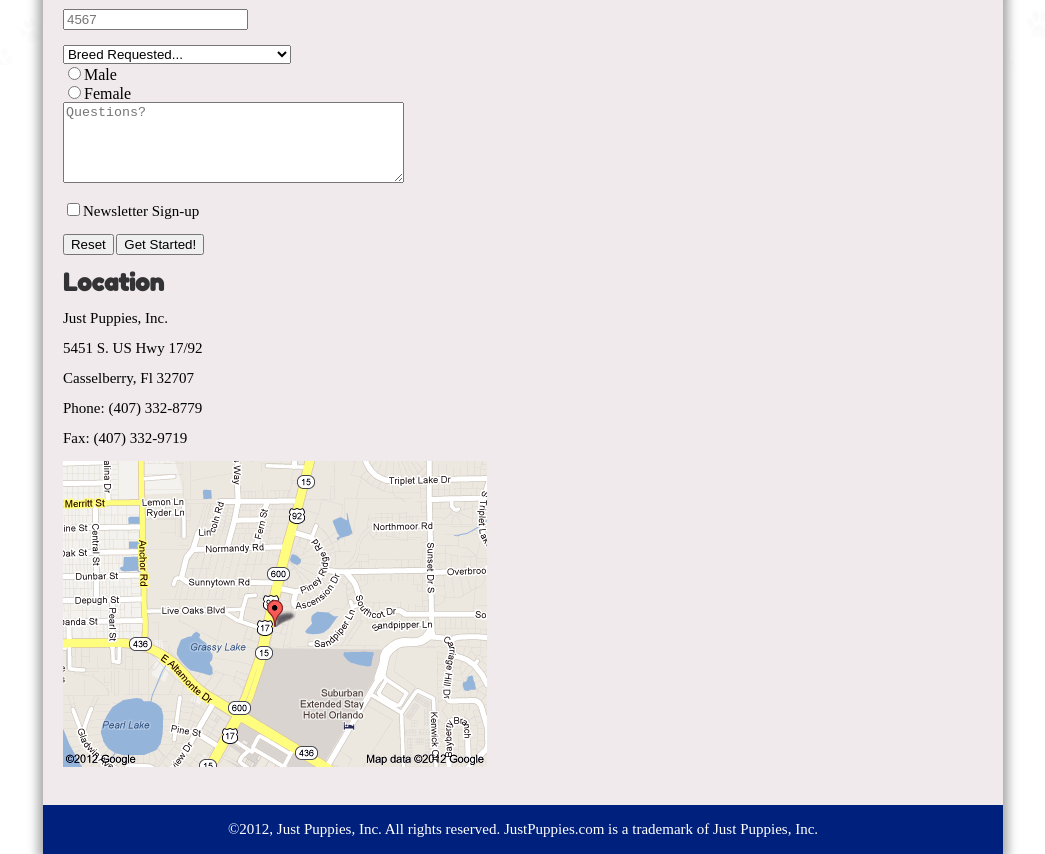
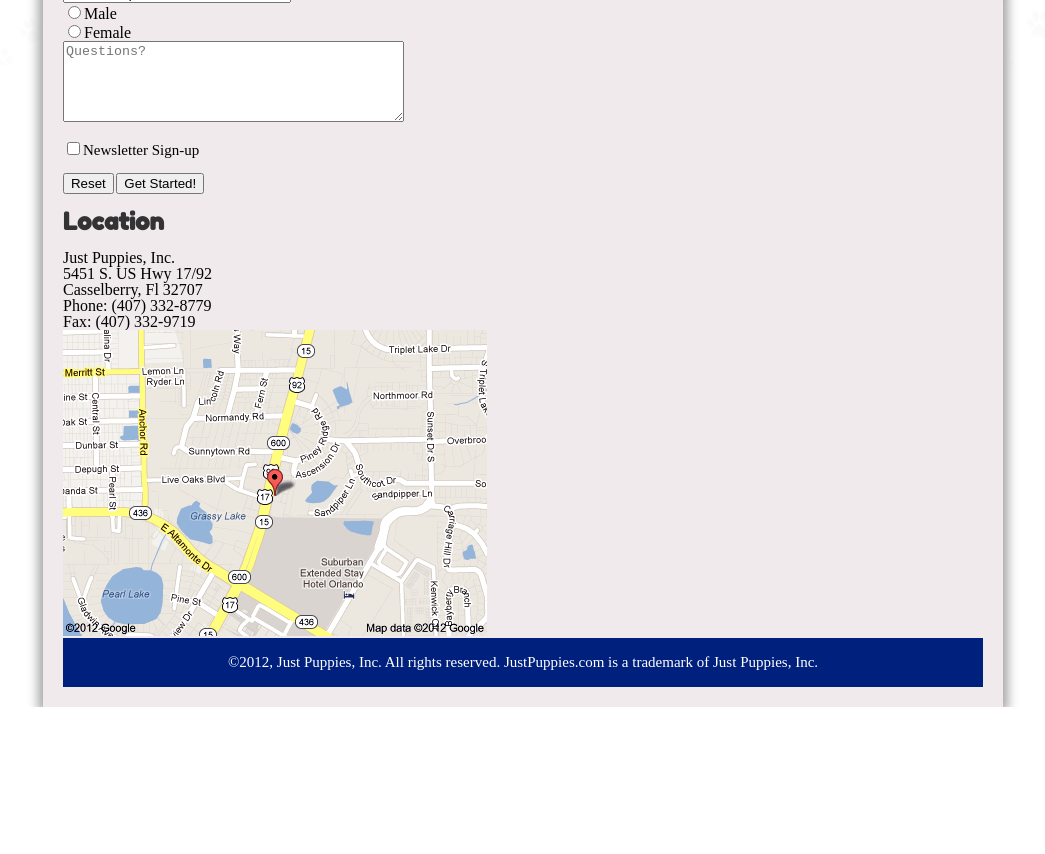
Before and after one commit to cplatt84/wsp, a plain HTML site: page main/about_us.html in a window 1280 px wide. Shown: the part 1048-1902 px from the top of the page, without its empty margins (117-1162 px from the left). After the commit the page ends 1755 px from the top, so only its background shows below. Drawn offline with Linux system fonts and the light colour scheme.

Commit message:
cleaned up code

```diff
--- a/main/about_us.html
+++ b/main/about_us.html
@@ -11,7 +11,7 @@
 			<div id="banner">
 
 				<div id="banner_img">
-					<p><img src="img/banner_pup.png" title="main logo" alt="Puppy Icon"/></p>
+					<img src="img/banner_pup.png" title="main logo" alt="Puppy Icon"/>
 				</div><!-- Closed Logo-->
 
 				<div id="logo">
@@ -39,7 +39,7 @@
 		<div id="main-content">
 			<div id="about_us">
 				<h1>About Us</h1>
-				<p><img src="img/inside.png" alt="Picture Inside Store"/></p>
+				<img src="img/inside.png" alt="Picture Inside Store"/>
 				<p>Just Puppies, Inc. (NASDAQ: JPUP) is the largest puppy retailer and solutions for the lifetime needs of puppies. We provide a broad range of competitively priced puppy food and puppy products; services including puppy training and pet adoptions. Our store is stocked with more than 10,000 products, all available at everyday low prices. In addition to providing great value, we have the broadest, deepest product range in the industry, including thousands of products exclusive to JustPuppies. And we're constantly on the prowl for innovative new products that can help our puppy parents give their puppies long, happy lives.</p>
 
 <p>Puppies and their pet parents grow smarter each year with help from our accredited pet training instructors. In addition to ensuring puppies are happy, well-behaved members of the family, training classes help solve obedience problems - the number one reason dogs are relinquished to shelters. And with the Just Puppies PromiseSM, training customers are guaranteed 100 percent satisfaction or they can take the class again for free.</p>
@@ -234,30 +234,19 @@
 					<p><input type="checkbox" name="check" value="other" />Newsletter Sign-up</p>
 					<button type="reset" name="" value="clear" class="css3button">Reset</button>
 					<button type="button" name="" value="submit" class="css3button">Get Started!</button>
-				</form>
-
-
-
-				</div> <!-- Closed about_us -->
+			</form><!-- Closed Form -->
 
 			<div id="location">
 				<h1>Location</h1>
-				<p>Just Puppies, Inc.</p>
-				<p>5451 S. US Hwy 17/92</p>
-				<p>Casselberry, Fl 32707</p>
-				<p>Phone: (407) 332-8779</p>
-				<p>Fax: (407) 332-9719</p>
-				<p><img src="img/map.png" alt="Map"/></p>
-
-
-				</div> <!-- Closed Location -->
-
-
-
-
-
-
-
+				<ul>
+					<li>Just Puppies, Inc.</li>
+					<li>5451 S. US Hwy 17/92</li>
+					<li>Casselberry, Fl 32707</li>
+					<li>Phone: (407) 332-8779</li>
+					<li>Fax: (407) 332-9719</li>
+				</ul>
+				<img src="img/map.png" alt="Map"/>
+			</div> <!-- Closed Location -->
 
 		</div> <!-- Closed Maincontent -->
 
```
Also changed, not shown: main/index.html (+1 -1 lines), main/puppies.html (+1 -1 lines), 1 other file.
